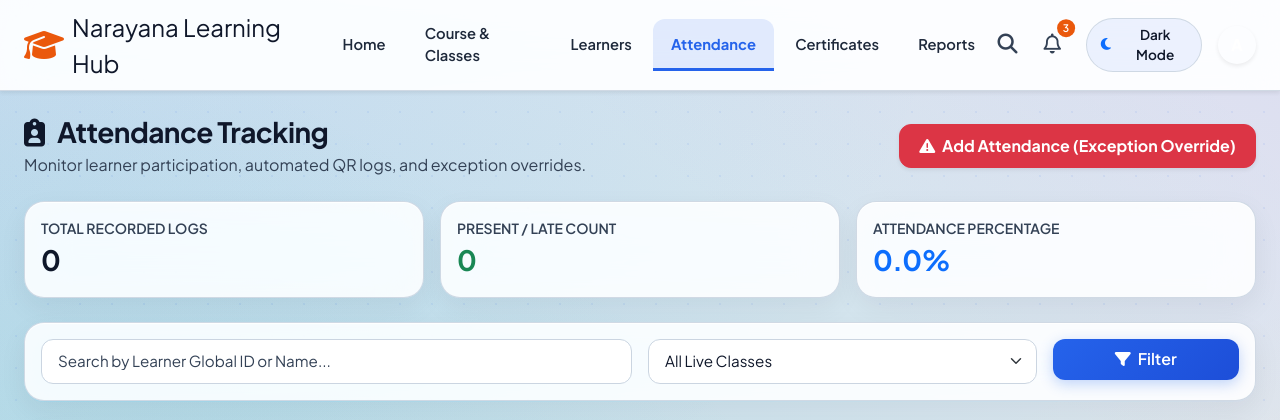
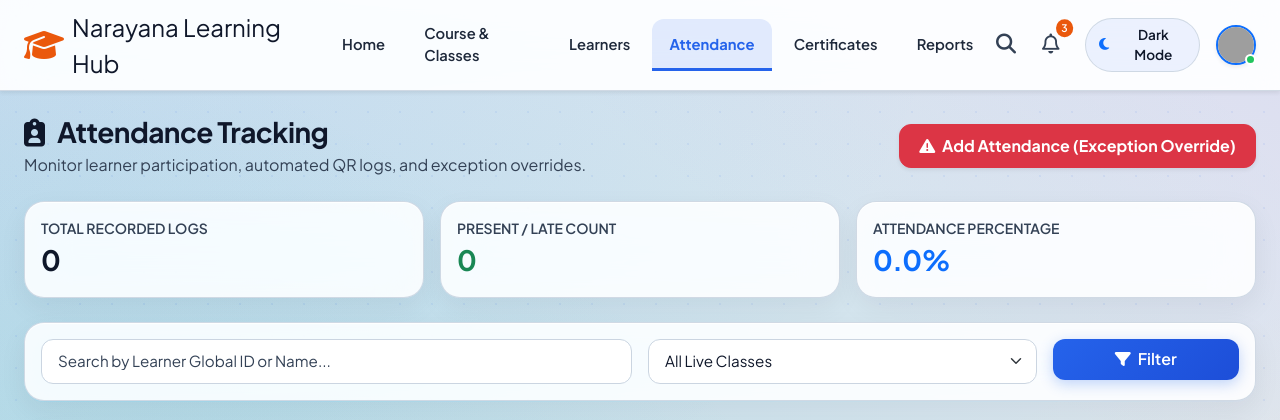
Before and after one commit to TnsSamanvitha18/NarayanaLMS, a Flask app: page /attendance/ in a window 1280 px wide. Shown: the top 420 px of the page. Run offline with Flask 3, Linux system fonts and the light colour scheme; the visitor is signed in with stand-in values (Sample User, id 1); data comes from the database, SQL or seed files in the repository; data that the repository does not hold is empty; grey boxes are pictures that could not be loaded.

Commit message:
Replace plain text profile dropdown button with high-resolution avatar image and green online status dot

```diff
--- a/app/templates/base.html
+++ b/app/templates/base.html
@@ -109,25 +109,21 @@
 
                     <!-- Profile / Account Dropdown -->
                     <div class="dropdown">
-                        <button class="btn p-0 border-0 d-flex align-items-center gap-2" type="button" data-bs-toggle="dropdown">
-                            <div class="avatar bg-navy text-white rounded-circle fw-bold d-flex align-items-center justify-content-center shadow-sm" style="width: 38px; height: 38px;">
-                                {% if admin_logged_in %}A{% else %}<img src="https://images.unsplash.com/photo-1534528741775-53994a69daeb?auto=format&fit=crop&q=80&w=120" alt="Avatar" class="rounded-circle" style="width: 38px; height: 38px; object-fit: cover;">{% endif %}
+                        <button class="btn p-0 border-0 d-flex align-items-center gap-2" type="button" data-bs-toggle="dropdown" aria-expanded="false" title="Account Menu">
+                            <div class="position-relative">
+                                <img src="https://images.unsplash.com/photo-1534528741775-53994a69daeb?auto=format&fit=crop&q=80&w=120" alt="Profile Avatar" class="rounded-circle border border-2 border-primary shadow-sm" style="width: 40px; height: 40px; object-fit: cover;">
+                                <span class="online-dot" style="width: 11px; height: 11px; right: 0; bottom: 0;"></span>
                             </div>
                         </button>
-                        <ul class="dropdown-menu dropdown-menu-end shadow border-0 mt-2">
-                            {% if admin_logged_in %}
+                        <ul class="dropdown-menu dropdown-menu-end shadow-lg border-0 mt-2">
                             <li class="px-3 py-2 border-bottom">
-                                <span class="d-block fw-bold text-dark">{{ admin_username }}</span>
-                                <small class="text-muted">Administrator</small>
+                                <span class="d-block fw-bold text-dark">{% if admin_logged_in %}{{ admin_username }}{% else %}Alex Morgan{% endif %}</span>
+                                <small class="text-muted">{% if admin_logged_in %}L&D Administrator{% else %}Learner ID: 10001{% endif %}</small>
                             </li>
+                            {% if not admin_logged_in %}
+                            <li><a class="dropdown-item fw-semibold" href="{{ url_for('learners.my_portal') }}"><i class="fa-solid fa-user me-2 text-primary"></i> My Profile</a></li>
+                            {% endif %}
                             <li><a class="dropdown-item text-danger fw-semibold" href="{{ url_for('auth.logout') }}"><i class="fa-solid fa-right-from-bracket me-2"></i> Logout</a></li>
-                            {% else %}
-                            <li class="px-3 py-2 border-bottom">
-                                <span class="d-block fw-bold text-dark">Learner Portal</span>
-                                <small class="text-muted">Student Mode</small>
-                            </li>
-                            <li><a class="dropdown-item text-danger fw-semibold" href="{{ url_for('auth.logout') }}"><i class="fa-solid fa-right-from-bracket me-2"></i> Logout</a></li>
-                            {% endif %}
                         </ul>
                     </div>
                 </div>
```
